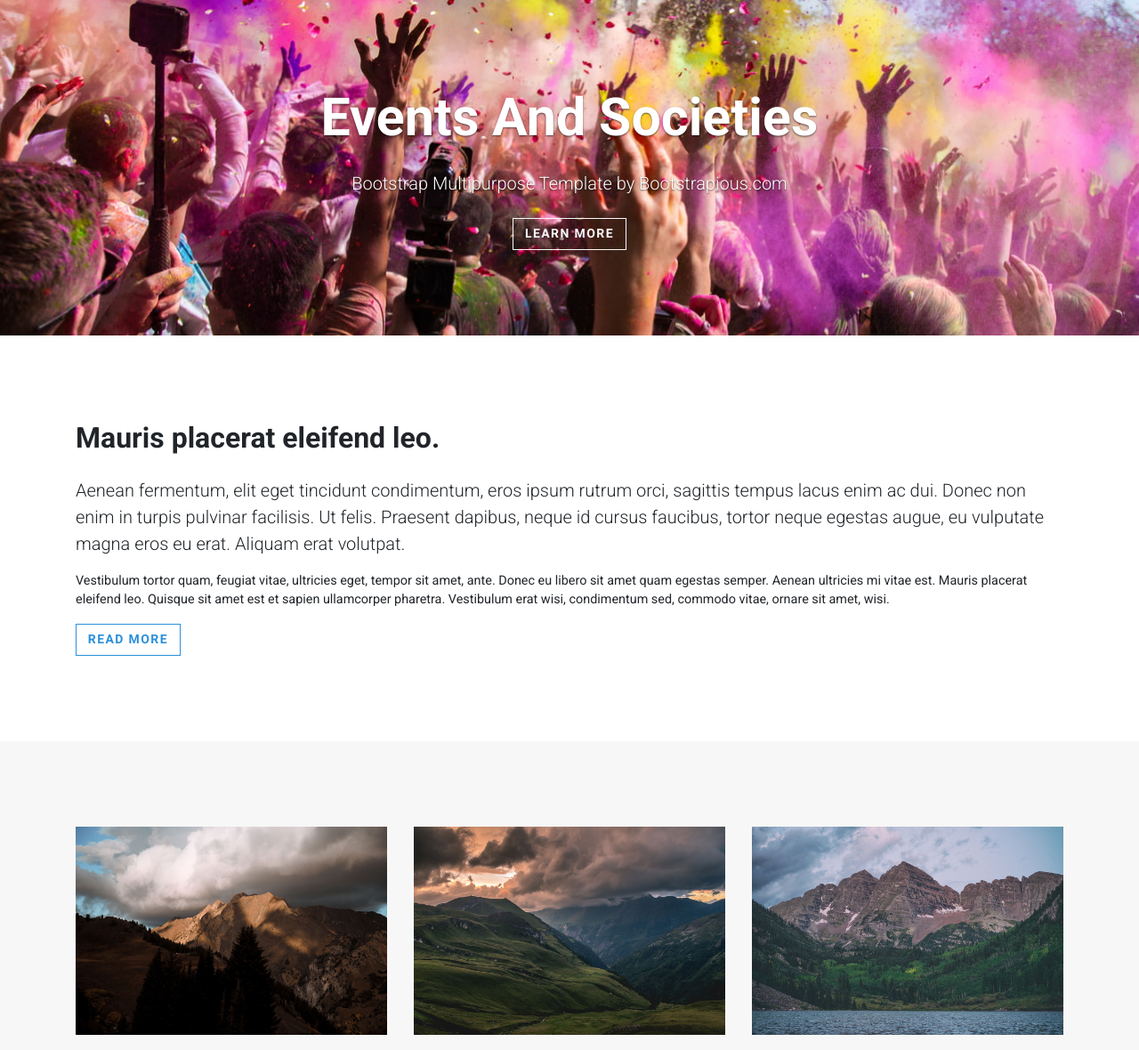
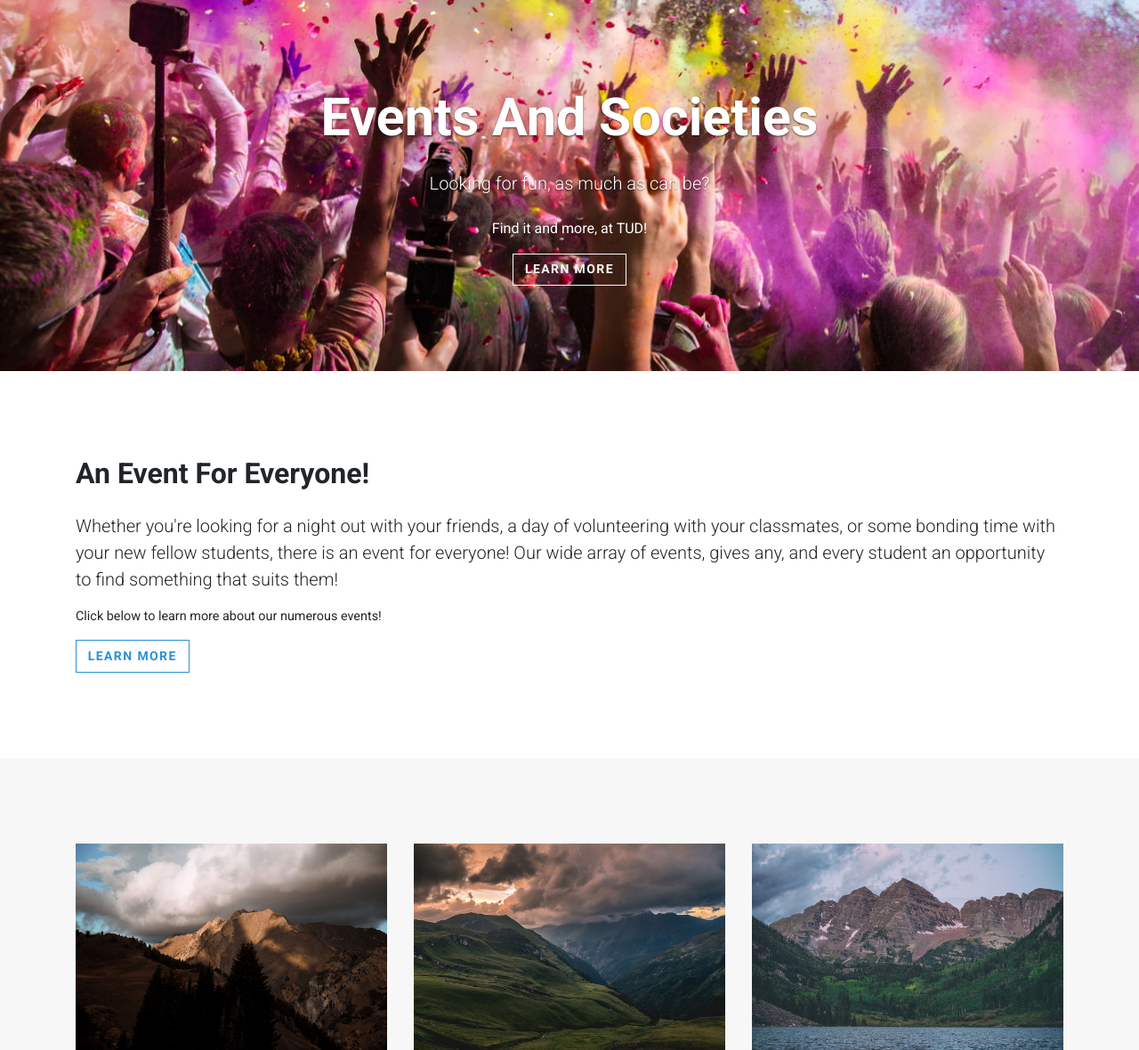
Before and after one commit to MaxZah123/Global-Software-2-Website, a Django app: page /websiteapp/ in a window 1280 px wide. Shown: the part 72-1252 px from the top of the page at 89% size. Run offline with Django 3.2, Linux system fonts and the light colour scheme; some libraries are stand-ins or nearby versions.

Commit message:
big diugh

```diff
--- a/websiteproj/templates/index.html
+++ b/websiteproj/templates/index.html
@@ -83,14 +83,16 @@
       <div class="hero-overlay"></div>
       <div class="container py-5 text-white text-center">
         <h1 class="text-shadow hero-heading">Events And Societies</h1>
-        <p class="text-shadow lead my-4">Bootstrap Multipurpose Template by <a href="#" class="text-white">Bootstrapious.com</a></p><a href="#" class="btn btn-outline-light btn-sm">Learn More</a>
+        <p class="text-shadow lead my-4">Looking for fun, as much as can be?</p> <p>Find it and more, at TUD!</p><a href="#" class="btn btn-outline-light btn-sm">Learn More</a>
       </div>
     </section>
     <section class="py-5">
       <div class="container py-5">
-        <h2 class="mb-4">Mauris placerat eleifend leo.</h2>
-        <p class="lead">Aenean fermentum, elit eget tincidunt condimentum, eros ipsum rutrum orci, sagittis tempus lacus enim ac dui. Donec non enim in turpis pulvinar facilisis. Ut felis. Praesent dapibus, neque id cursus faucibus, tortor neque egestas augue, eu vulputate magna eros eu erat. Aliquam erat volutpat.</p>
-        <p class="text-small">Vestibulum tortor quam, feugiat vitae, ultricies eget, tempor sit amet, ante. Donec eu libero sit amet quam egestas semper. Aenean ultricies mi vitae est. Mauris placerat eleifend leo. Quisque sit amet est et sapien ullamcorper pharetra. Vestibulum erat wisi, condimentum sed, commodo vitae, ornare sit amet, wisi.</p><a href="#" class="btn btn-outline-primary btn-sm">Read More</a>
+        <h2 class="mb-4">An Event For Everyone!</h2>
+        <p class="lead">Whether you're looking for a night out with your friends, a day of volunteering with your classmates,
+		or some bonding time with your new fellow students, there is an event for everyone! Our wide array of events, gives any, and every student
+		an opportunity to find something that suits them!</p>
+        <p class="text-small">Click below to learn more about our numerous events!</p><a href="#" class="btn btn-outline-primary btn-sm">Learn More</a>
       </div>
     </section>
     <section class="bg-gray py-5">
```
